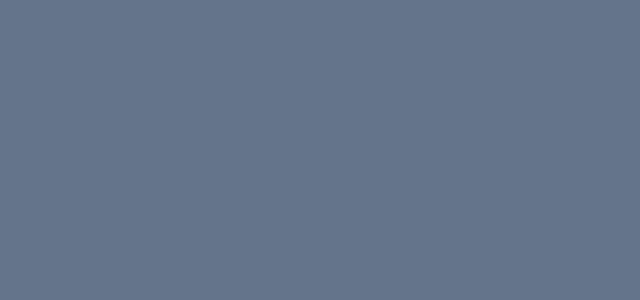
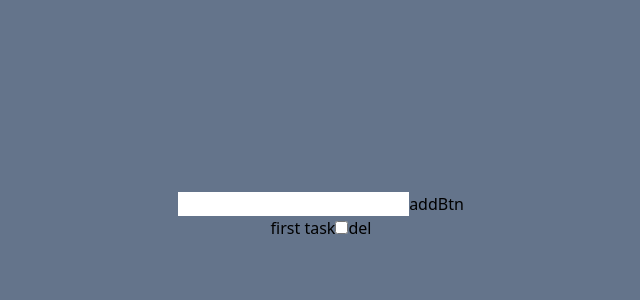
Before and after one commit to yungukbae/TDD_NEXTJS, a Next.js app: page / in a window 1280 px wide. Shown: the top 300 px of the page, without its empty margins (319-959 px from the left). Built offline with nearby package versions, Linux system fonts and the light colour scheme.

Commit message:
feat: first TDD Todo App

```diff
--- a/package.json
+++ b/package.json
@@ -29,12 +29,14 @@
     "@types/react": "18.0.26",
     "@types/react-dom": "18.0.10",
     "@types/testing-library__jest-dom": "^5.14.5",
+    "@types/uuid": "^9.0.0",
     "autoprefixer": "^10.4.13",
     "jest": "^29.4.0",
     "jest-environment-jsdom": "^29.4.0",
     "msw": "^0.49.3",
     "postcss": "^8.4.21",
     "tailwindcss": "^3.2.4",
-    "typescript": "4.9.4"
+    "typescript": "4.9.4",
+    "uuid": "^9.0.0"
   }
 }
--- a/src/pages/index.tsx
+++ b/src/pages/index.tsx
@@ -1,6 +1,52 @@
 import Head from "next/head";
+import { useReducer, useRef } from "react";
+import { v4 as uuidv4 } from "uuid";
+interface Prev {
+  id: string;
+  task: string;
+  check: boolean;
+}
+interface ActionType extends Prev {
+  type: "add" | "del" | "mod";
+}
+
+const initReducer = [{ id: "test", task: "first task", check: false }];
+
+const reducer = (prev: Prev[], action: ActionType) => {
+  const type = action.type;
+  switch (type) {
+    case "add":
+      return [...prev, action];
+    case "del": {
+      const nextArr = prev.filter((x) => x.id !== action.id);
+      return nextArr;
+    }
+    case "mod": {
+      const mod = prev.map((x) => {
+        if (x.id === action.id) {
+          return action;
+        } else {
+          return x;
+        }
+      });
+      return mod;
+    }
+    default:
+      return prev;
+  }
+};
 
 export default function Home() {
+  const [task, dispatch] = useReducer(reducer, initReducer);
+  const isRef = useRef<HTMLInputElement>(null);
+
+  const handleTask = (body: ActionType) => {
+    dispatch(body);
+    if (isRef.current && body.type === "add") {
+      isRef.current.value = "";
+    }
+  };
+
   return (
     <>
       <Head>
@@ -9,7 +55,65 @@ export default function Home() {
         <meta name="viewport" content="width=device-width, initial-scale=1" />
         <link rel="icon" href="/favicon.ico" />
       </Head>
-      <div className="bg-slate-500 h-screen pt-48"></div>
+      <div className="flex flex-col items-center bg-slate-500 h-screen pt-48 ">
+        <div>
+          <input type="text" ref={isRef} />
+          <button
+            name="addBtn"
+            onClick={() =>
+              handleTask({
+                type: "add",
+                task: isRef.current!.value,
+                id: uuidv4(),
+                check: false,
+              })
+            }
+          >
+            addBtn
+          </button>
+        </div>
+        <div className="flex flex-col">
+          {task.map((row) => {
+            return (
+              <div key={row.id} className={"flex flex-row "}>
+                <div className={row.check ? "line-through" : ""}>
+                  {row.task}
+                </div>
+                <div>
+                  <input
+                    type="checkbox"
+                    name="taskCheckBox"
+                    defaultChecked={row.check}
+                    onClick={() =>
+                      handleTask({
+                        type: "mod",
+                        task: row.task,
+                        id: row.id,
+                        check: !row.check,
+                      })
+                    }
+                  />
+                </div>
+                <div>
+                  <button
+                    name="delBtn"
+                    onClick={() =>
+                      handleTask({
+                        type: "del",
+                        task: row.task,
+                        id: row.id,
+                        check: row.check,
+                      })
+                    }
+                  >
+                    del
+                  </button>
+                </div>
+              </div>
+            );
+          })}
+        </div>
+      </div>
     </>
   );
 }
```
Also changed, not shown: 2 other files (tests, documents, lock files or other folders).
